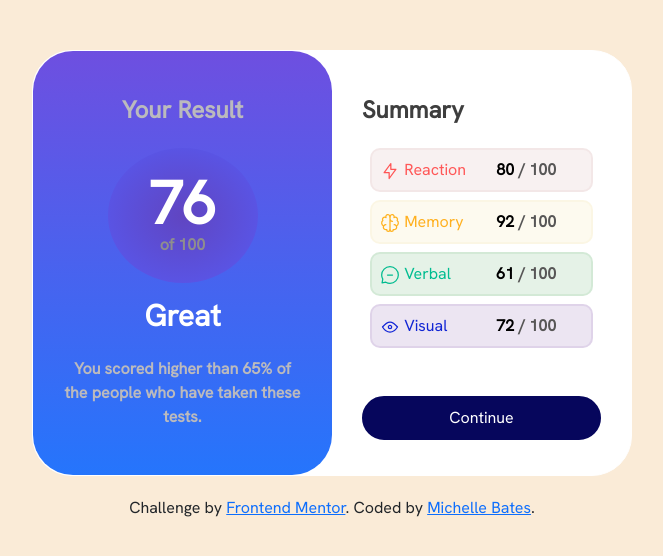
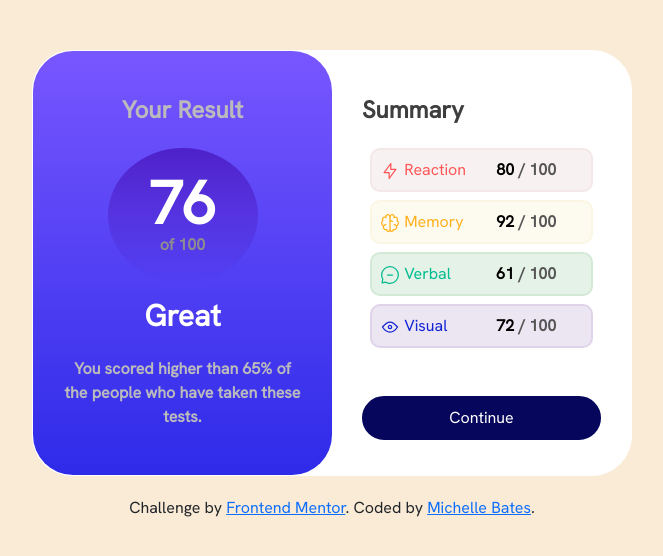
Before and after one commit to batesmichelle23/results-summary-component, a plain HTML site: page index.html in a window 1280 px wide. Shown: the whole page, without its empty margins (308-971 px from the left). Drawn offline with nearby package versions, Linux system fonts and the light colour scheme.

Commit message:
Updated css for background and circle

```diff
--- a/style.css
+++ b/style.css
@@ -41,7 +41,7 @@ button {
 }
 
 .results {
-    background: linear-gradient(#6e4fe0, #2575fc);
+    background: linear-gradient(hsl(252, 100%, 67%), hsl(241, 81%, 54%));
     border: 2px solid (#6e4fe0, #2575fc);
     border-radius: 40px;
     text-align: center;
@@ -49,7 +49,8 @@ button {
 }
 
 .score {
-background: radial-gradient(#6045c1, #575af2);    border: 2px solid radial-gradient(#6045c1, #575af2);
+background: linear-gradient(hsla(256, 72%, 46%, 1), hsla(241, 72%, 46%, 0));
+border: 2px solid radial-gradient(#6045c1, #575af2);
     display: block;
     margin: 0 auto;
     border-radius: 100%;
```
